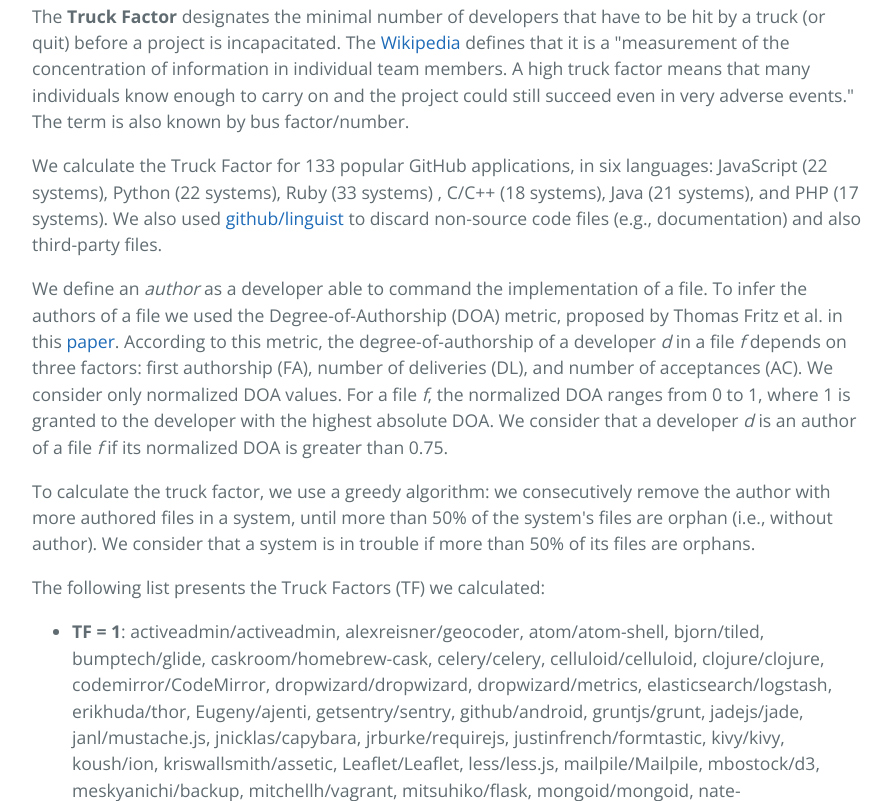
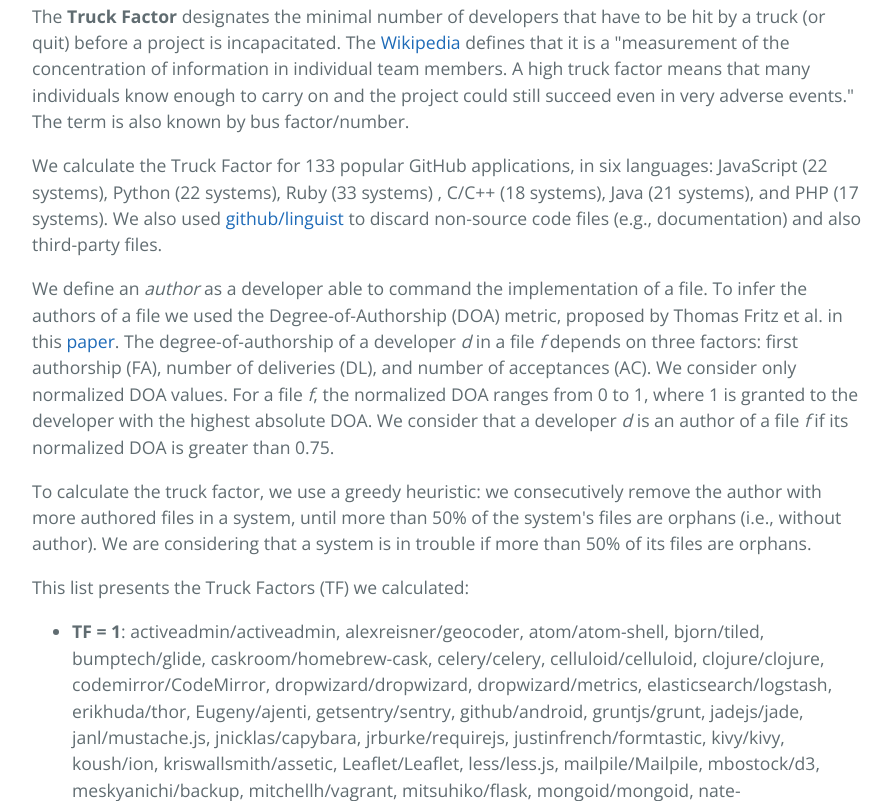
Before and after one commit to aserg-ufmg/Truck-Factor, a plain HTML site: page index.html in a window 1280 px wide. Shown: the part 412-1213 px from the top of the page, without its empty margins (192-1084 px from the left). Drawn offline with nearby package versions, Linux system fonts and the light colour scheme.

```diff
--- a/index.html
+++ b/index.html
@@ -23,11 +23,11 @@
 
 <p>We calculate the Truck Factor for 133 popular GitHub applications, in  six languages: JavaScript (22 systems), Python (22 systems), Ruby (33 systems) , C/C++ (18 systems), Java (21 systems), and PHP (17 systems). We also used <a href="https://github.com/github/linguist">github/linguist</a> to discard non-source code files (e.g., documentation) and also third-party files.</p>
 
-<p>We define an <em>author</em> as a developer able to command the implementation of a file. To infer the authors of a file we used the Degree-of-Authorship (DOA) metric, proposed by Thomas Fritz et al. in this <a href="http://dl.acm.org/citation.cfm?id=1806856">paper</a>. According to this metric, the degree-of-authorship of a developer <em>d</em> in a file <em>f</em> depends on three factors: first authorship (FA), number of deliveries (DL), and number of acceptances (AC). We consider only normalized DOA values. For a file <em>f</em>, the normalized DOA ranges from 0 to 1, where 1 is granted to the developer with the highest absolute DOA. We consider that a developer <em>d</em> is an author of a file <em>f</em> if its normalized DOA is greater than 0.75.</p>
+<p>We define an <em>author</em> as a developer able to command the implementation of a file. To infer the authors of a file we used the Degree-of-Authorship (DOA) metric, proposed by Thomas Fritz et al. in this <a href="http://dl.acm.org/citation.cfm?id=1806856">paper</a>. The degree-of-authorship of a developer <em>d</em> in a file <em>f</em> depends on three factors: first authorship (FA), number of deliveries (DL), and number of acceptances (AC). We consider only normalized DOA values. For a file <em>f</em>, the normalized DOA ranges from 0 to 1, where 1 is granted to the developer with the highest absolute DOA. We consider that a developer <em>d</em> is an author of a file <em>f</em> if its normalized DOA is greater than 0.75.</p>
 
-<p>To calculate the truck factor, we use a greedy algorithm: we consecutively remove the author with more authored files in a system, until more than 50% of the system's files are orphan (i.e., without author). We consider that a system is in trouble if more than 50% of its files are orphans.</p>
+<p>To calculate the truck factor, we use a greedy heuristic: we consecutively remove the author with more authored files in a system, until more than 50% of the system's files are orphans (i.e., without author). We are considering that a system is in trouble if more than 50% of its files are orphans.</p>
 
-<p>The following list presents the Truck Factors (TF) we calculated:</p>
+<p>This list presents the Truck Factors (TF) we calculated:</p>
 
 <ul>
 <li><p><strong>TF = 1</strong>: activeadmin/activeadmin, alexreisner/geocoder, atom/atom-shell, bjorn/tiled,
```
Also changed, not shown: params.json (+1 -1 lines).
